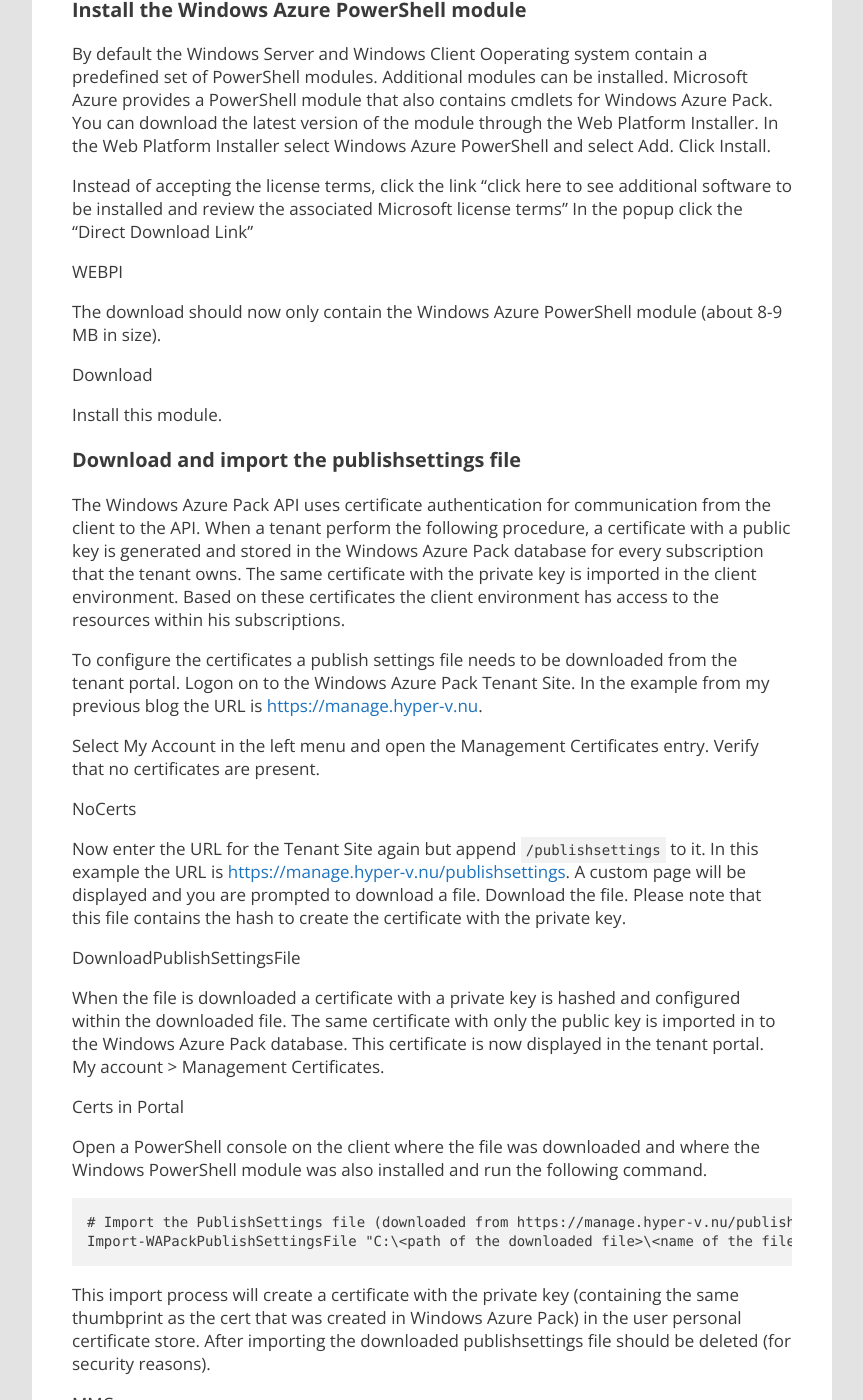
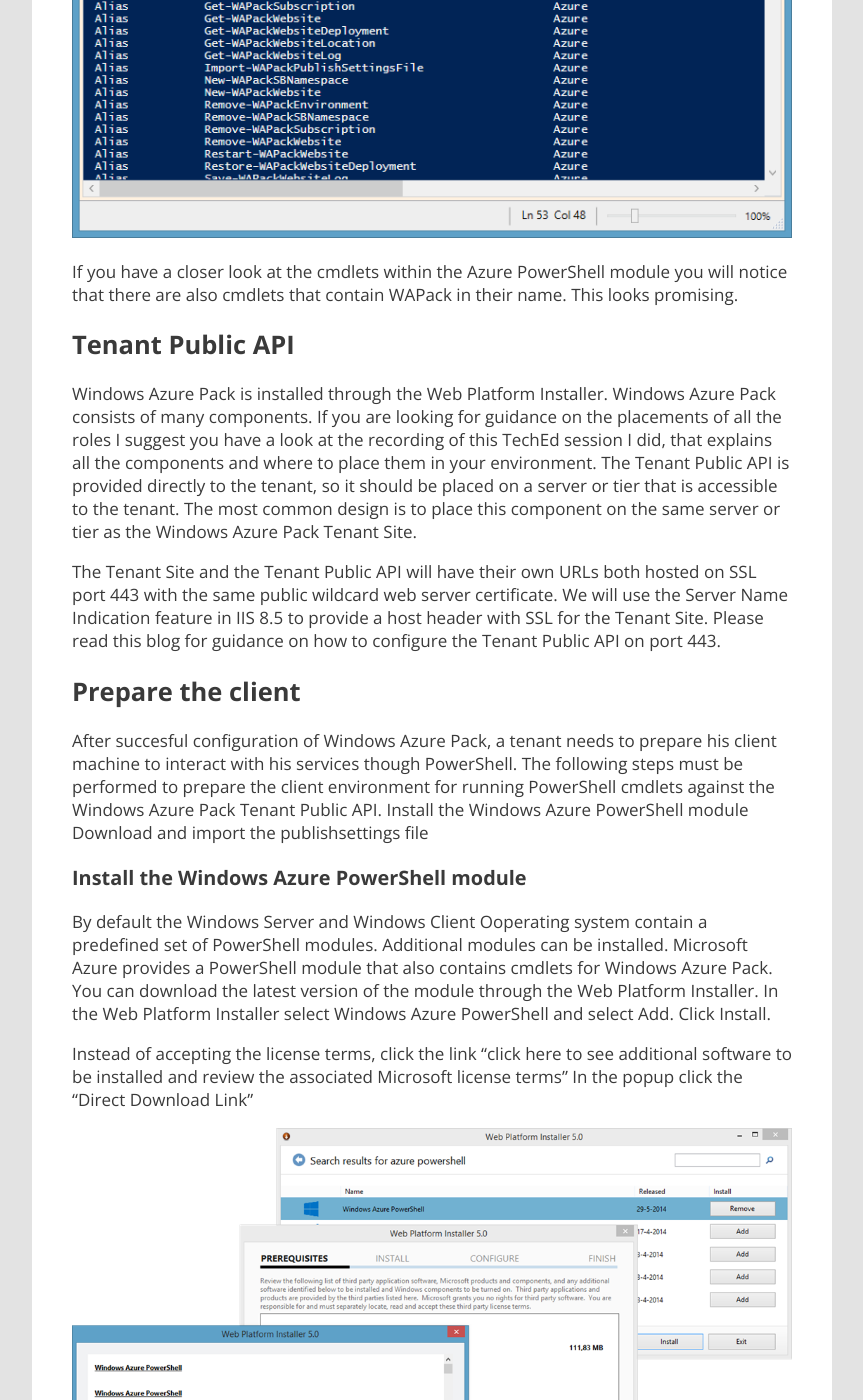
Before and after one commit to marcvaneijk/marcvaneijk.old, a Jekyll site: the page built from _posts/2014-06-11-tenantpublicapi.md, in a window 1280 px wide and 1400 px high, scrolled down 1925 px. Shown: the whole window, without its empty margins (58-921 px from the left). Built offline with Jekyll 4.4.1, drawn with Linux system fonts in a browser that asks for light colours; nearby versions of some CDN libraries; some of the changed text lies outside the part shown.

Commit message:
Update 2014-06-11-tenantpublicapi.md

````diff
--- a/_posts/2014-06-11-tenantpublicapi.md
+++ b/_posts/2014-06-11-tenantpublicapi.md
@@ -7,7 +7,7 @@ tags: API, Marc van Eijk, Microsoft Azure, Powershell, PublishSettings, Tenant P
 ---
 Microsoft Azure and Windows Azure Pack are like two circles. These circles are moving towards each other and are already overlapping on certain parts. The CloudOS vision is those two circles completely merged into one.
 
-Circles
+<img src="/images/2014-06-11/Circles.png" width="720">
 
 So, when you work with Windows Azure Pack it is very interesting to keep an eye on Microsoft Azure, the public cloud solution from Microsoft. This gives a good idea of the features that are coming to Windows Azure Pack, but also gives more insight in the features that are already available in Windows Azure Pack today. In this blog we will cover a feature that is not very well known but can be very useful. The Windows Azure Pack Tenant Public API.
 
@@ -21,7 +21,7 @@ Unfortunately in this release of Windows Azure Pack you need access to the Windo
 
 Microsoft Azure provides a powerful scripting environment with Azure PowerShell. It allows tenants to interact with the services in their Microsoft Azure subscription with PowerShell cmdlets. These cmdlets can be run from a remote client. The client authenticates to the services in the subscription by using certificates. As you expect from Microsoft Azure it works after some easy steps to get the certificates configured correctly.
 
-WAPack
+<img src="/images/2014-06-11/WAPack.png" width="720">
 
 If you have a closer look at the cmdlets within the Azure PowerShell module you will notice that there are also cmdlets that contain WAPack in their name. This looks promising.
 
@@ -43,11 +43,11 @@ By default the Windows Server and Windows Client Ooperating system contain a pre
 
 Instead of accepting the license terms, click the link “click here to see additional software to be installed and review the associated Microsoft license terms” In the popup click the “Direct Download Link”
 
-WEBPI
+<img src="/images/2014-06-11/WEBPI.png" width="720">
 
 The download should now only contain the Windows Azure PowerShell module (about 8-9 MB in size).
 
-Download
+<img src="/images/2014-06-11/Download.png" width="720">
 
 Install this module.
 
@@ -59,15 +59,15 @@ To configure the certificates a publish settings file needs to be downloaded fro
 
 Select My Account in the left menu and open the Management Certificates entry. Verify that no certificates are present.
 
-NoCerts
+<img src="/images/2014-06-11/NoCerts.png" width="720">
 
 Now enter the URL for the Tenant Site again but append `/publishsettings` to it. In this example the URL is <https://manage.hyper-v.nu/publishsettings>. A custom page will be displayed and you are prompted to download a file. Download the file. Please note that this file contains the hash to create the certificate with the private key.
 
-DownloadPublishSettingsFile
+<img src="/images/2014-06-11/DownloadPublishSettingsFile.png" width="720">
 
 When the file is downloaded a certificate with a private key is hashed and configured within the downloaded file. The same certificate with only the public key is imported in to the Windows Azure Pack database. This certificate is now displayed in the tenant portal. My account > Management Certificates.
 
-Certs in Portal
+<img src="/images/2014-06-11/Certs-in-Portal.png" width="720">
 
 Open a PowerShell console on the client where the file was downloaded and where the Windows PowerShell module was also installed and run the following command.
 
@@ -78,7 +78,7 @@ Import-WAPackPublishSettingsFile "C:\<path of the downloaded file>\<name of the
 
 This import process will create a certificate with the private key (containing the same thumbprint as the cert that was created in Windows Azure Pack) in the user personal certificate store. After importing the downloaded publishsettings file should be deleted (for security reasons).
 
-MMC
+<img src="/images/2014-06-11/MMC.png" width="720">
 
 You can now access the subscription in Windows Azure Pack with PowerShell based on certificate authentication. The certificate authentication is still valid after closing Internet Explorer, PowerShell or even a reboot.
 
@@ -207,7 +207,7 @@ $ResDef = $JSSerializer.DeserializeObject($GIResourceDEFJSON)
 
 The parameter names in the Hashtable from the following region must meet the names specified in the VM Role Resource definition. You can verify these values in the Authoring tool.
 
-Authoring Tool
+<img src="/images/2014-06-11/Authoring-Tool.png" width="720">
 
 ```
 #region SetResDefConfig
````
